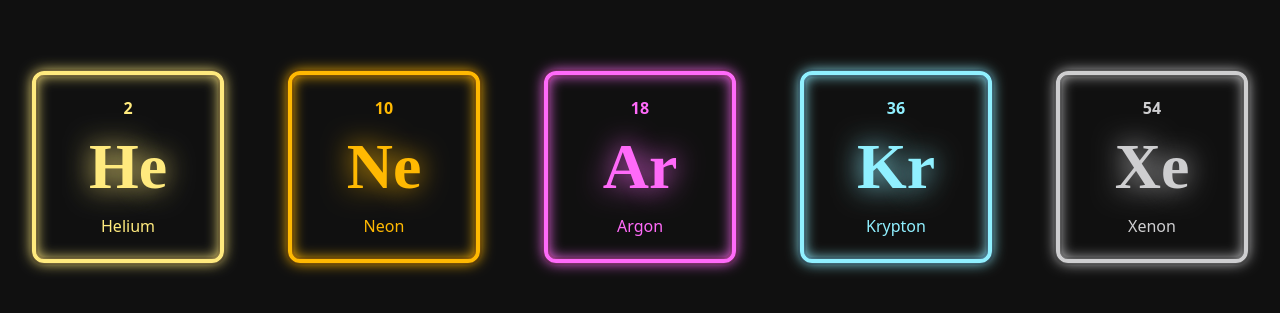
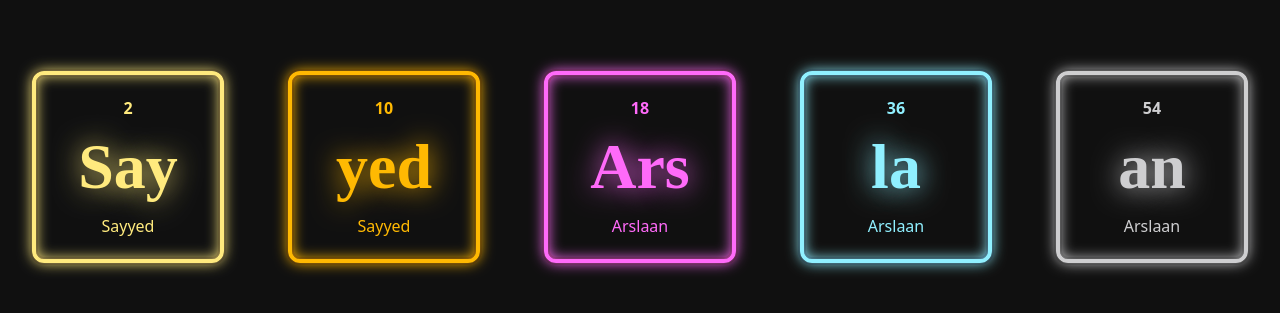
Before and after one commit to Sayyedarslaan4712/gloweing-text, a plain HTML site: page index.html in a window 1280 px wide. Shown: the part 233-546 px from the top of the page. Drawn offline with Linux system fonts and the light colour scheme; a web font is replaced by a local one.

Commit message:
Update index.html

```diff
--- a/index.html
+++ b/index.html
@@ -1,30 +1,30 @@
-<link rel="stylesheet" href="styles.css">
+ <link rel="stylesheet" href="styles.css">
 <main>
   <div id="gasses">
     <div class="gas he">
       <span class="number">2</span>
-      <h2 class="symbol">He</h2>
-      <p class="name">Helium</p>
+      <h2 class="symbol">Say</h2>
+      <p class="name">Sayyed</p>
     </div>
     <div class="gas ne">
       <span class="number">10</span>
-      <h2 class="symbol">Ne</h2>
-      <p class="name">Neon</p>
+      <h2 class="symbol">yed</h2>
+      <p class="name">Sayyed</p>
     </div>
     <div class="gas ar">
       <span class="number">18</span>
-      <h2 class="symbol">Ar</h2>
-      <p class="name">Argon</p>
+      <h2 class="symbol">Ars</h2>
+      <p class="name">Arslaan</p>
     </div>
     <div class="gas kr">
       <span class="number">36</span>
-      <h2 class="symbol">Kr</h2>
-      <p class="name">Krypton</p>
+      <h2 class="symbol">la</h2>
+      <p class="name">Arslaan</p>
     </div>
     <div class="gas xe">
       <span class="number">54</span>
-      <h2 class="symbol">Xe</h2>
-      <p class="name">Xenon</p>
+      <h2 class="symbol">an</h2>
+      <p class="name">Arslaan</p>
     </div>
   </div>
 </main>
```
